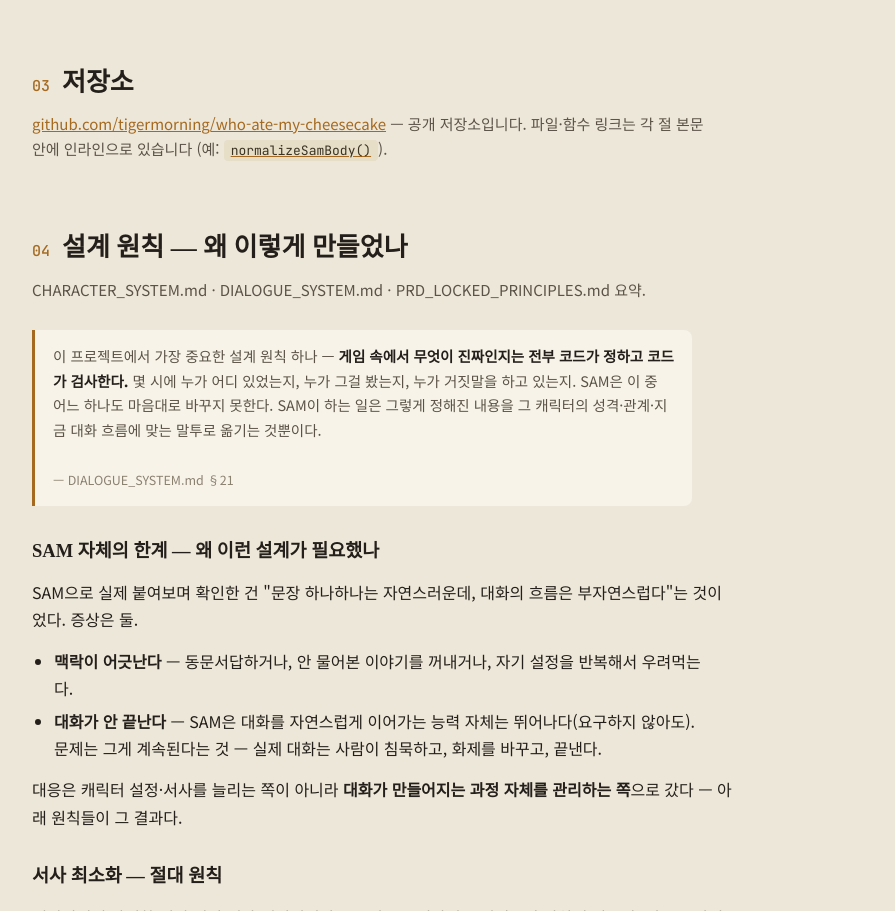
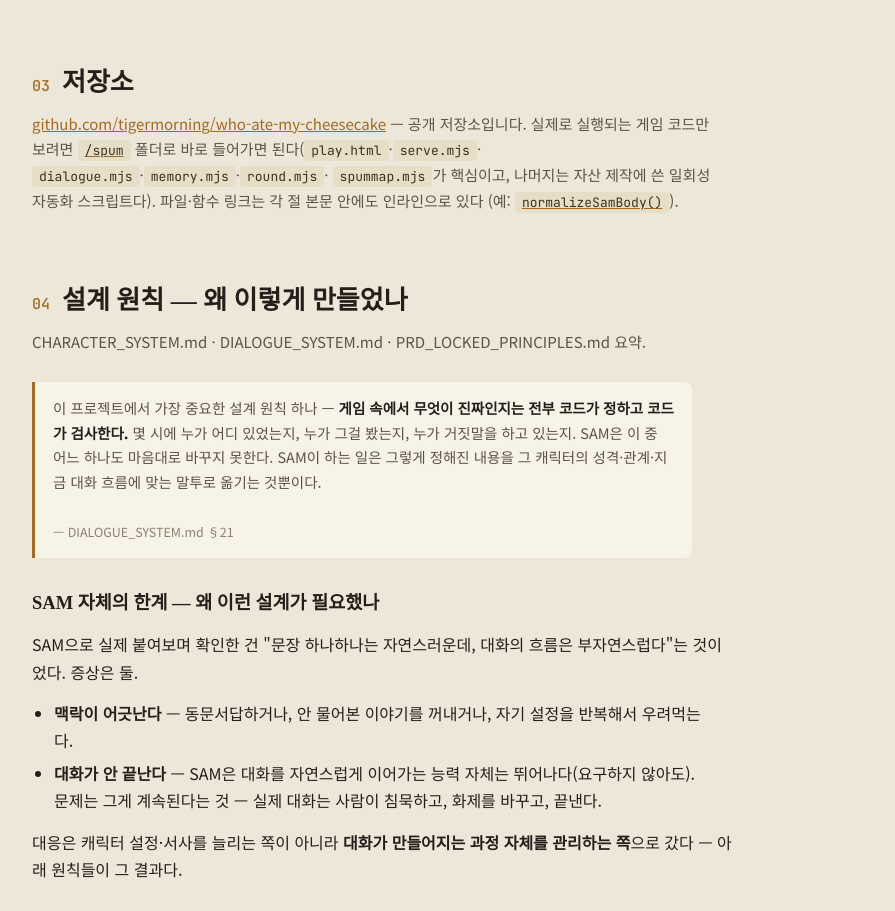
Before and after one commit to tigermorning/cheesecake-devlog, a plain HTML site: page index.html in a window 1280 px wide. Shown: the part 4019-4930 px from the top of the page, without its empty margins (310-1205 px from the left). Drawn offline with Linux system fonts and the light colour scheme.

Commit message:
docs(devlog): §03에 게임 코드 폴더(/spum) 직결 링크 추가
핵심 파일(play.html·serve.mjs·dialogue.mjs·memory.mjs·round.mjs·
spummap.mjs)을 명시하고, 나머지는 자산 제작용 일회성 자동화 스크립트임을 밝힘.

Co-Authored-By: Claude Sonnet 5 <noreply@anthropic.com>

```diff
--- a/index.html
+++ b/index.html
@@ -439,7 +439,12 @@
   <section id="filemap">
     <h2><span class="no">03</span> 저장소</h2>
     <div class="lede"><a href="https://github.com/tigermorning/who-ate-my-cheesecake" target="_blank" rel="noopener">github.com/tigermorning/who-ate-my-cheesecake</a>
-    — 공개 저장소입니다. 파일·함수 링크는 각 절 본문 안에 인라인으로 있습니다
+    — 공개 저장소입니다. 실제로 실행되는 게임 코드만 보려면
+    <a href="https://github.com/tigermorning/who-ate-my-cheesecake/tree/main/spum" target="_blank" rel="noopener"><code class="file">/spum</code></a>
+    폴더로 바로 들어가면 된다(<code class="file">play.html</code>·<code class="file">serve.mjs</code>·
+    <code class="file">dialogue.mjs</code>·<code class="file">memory.mjs</code>·<code class="file">round.mjs</code>·
+    <code class="file">spummap.mjs</code>가 핵심이고, 나머지는 자산 제작에 쓴 일회성 자동화
+    스크립트다). 파일·함수 링크는 각 절 본문 안에도 인라인으로 있다
     (예: <a href="#case-103261a"><code class="file">normalizeSamBody()</code></a>).</div>
   </section>
 
```
